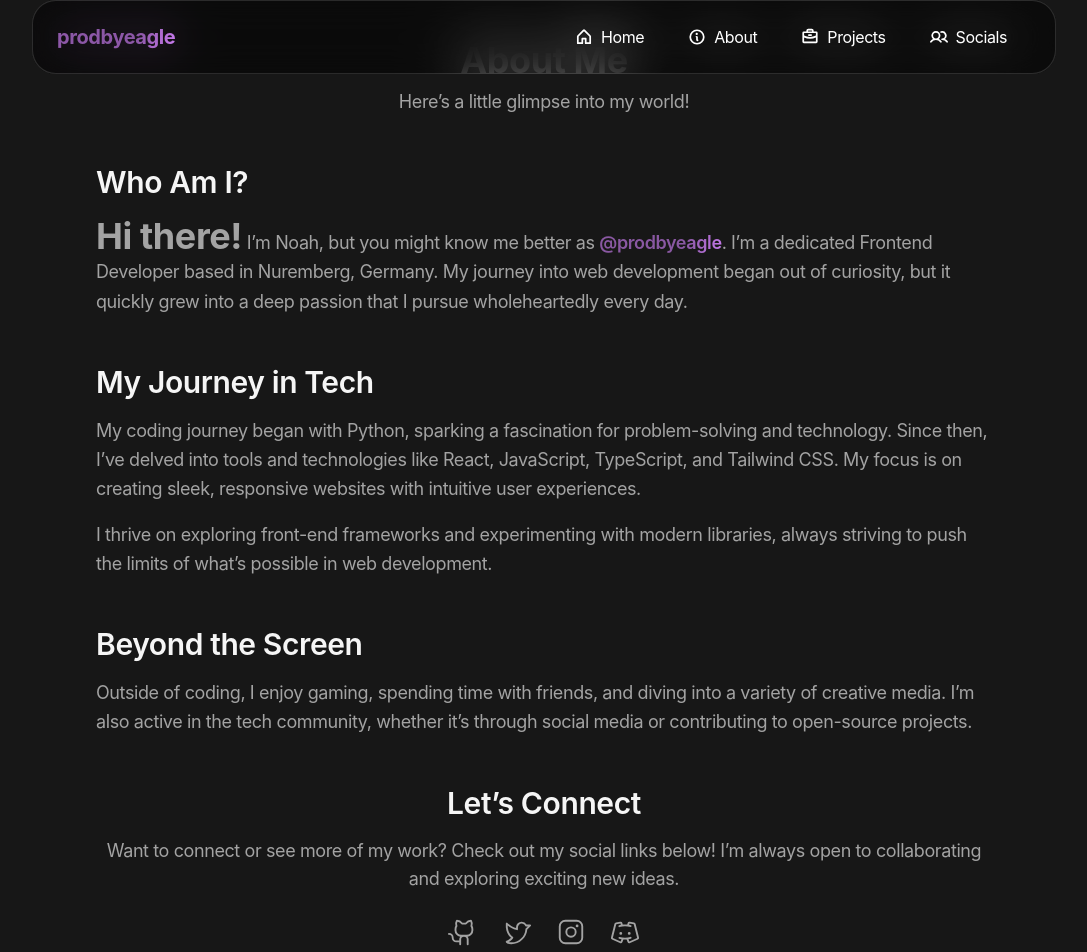
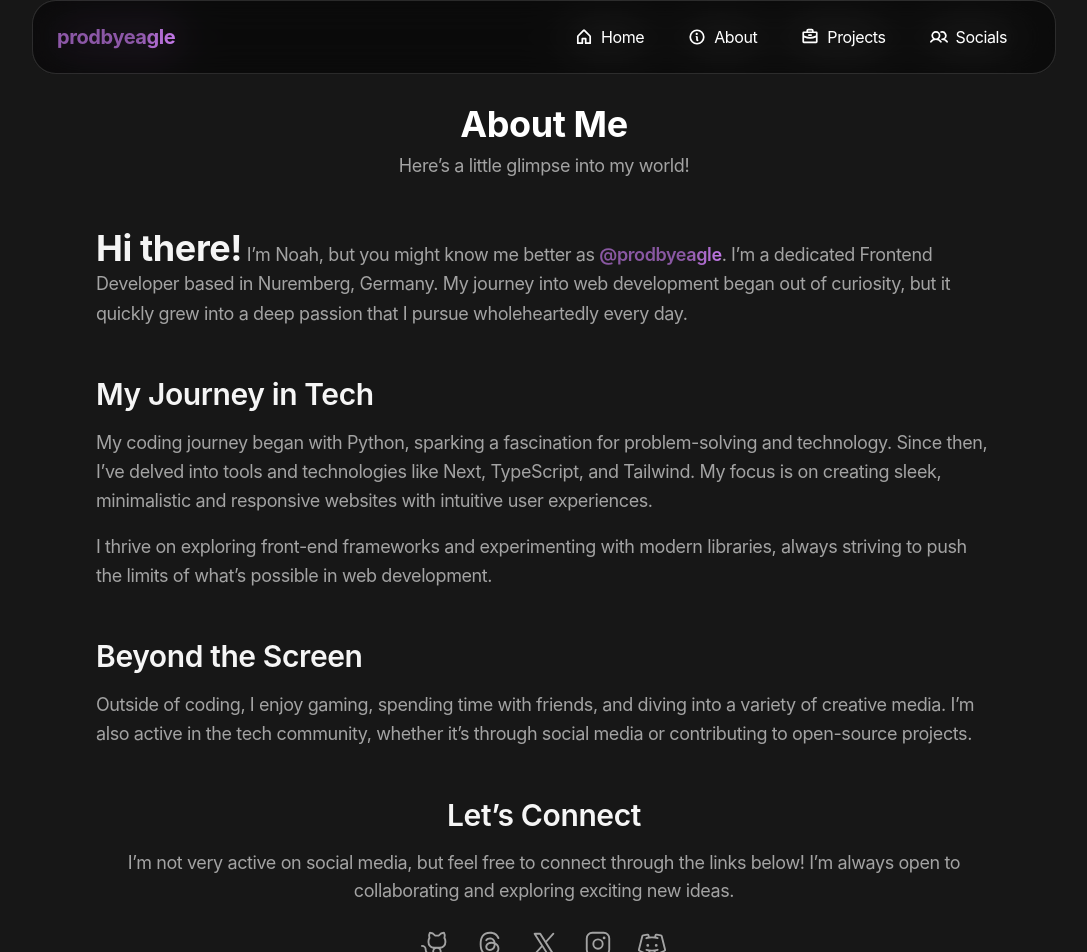
Before and after one commit to prodbyeagle/portfolio2, a React (Create React App) app: page /about in a window 1280 px wide. Shown: the part 24-976 px from the top of the page, without its empty margins (96-1183 px from the left). Built offline with nearby package versions, Linux system fonts and the light colour scheme; the HTML template or start-up script is replaced by a standard one.

Commit message:
updated ui and updated links

```diff
--- a/src/pages/About.tsx
+++ b/src/pages/About.tsx
@@ -1,11 +1,11 @@
 import React from 'react';
 import { Link } from 'react-router-dom';
-import { GithubLogo, TwitterLogo, InstagramLogo, DiscordLogo, ArrowLeft } from '@phosphor-icons/react';
+import { GithubLogo, XLogo, InstagramLogo, DiscordLogo, ArrowLeft, ThreadsLogo } from '@phosphor-icons/react';
 
 export const About: React.FC = () => {
    return (
       <div className="min-h-screen bg-neutral-900 text-white px-6 lg:px-12 py-16">
-         <div className="max-w-4xl mx-auto">
+         <div className="max-w-4xl mx-auto mt-16">
             <div className="text-center">
                <h1 className="text-4xl font-bold">About Me</h1>
                <p className="text-lg text-neutral-400 mt-2">Here’s a little glimpse into my world!</p>
@@ -13,9 +13,8 @@ export const About: React.FC = () => {
 
             <div className="mt-12 space-y-12">
                <section>
-                  <h2 className="text-3xl font-semibold text-neutral-100">Who Am I?</h2>
                   <p className="text-lg text-neutral-400 mt-4 leading-relaxed">
-                     <span className="text-4xl font-bold text-eagle">Hi there!</span> I’m Noah, but you might know me better as{' '}
+                     <span className="text-4xl font-bold text-neutral-100">Hi there!</span> I’m Noah, but you might know me better as{' '}
                      <span className="eagle-text font-semibold">@prodbyeagle</span>. I’m a dedicated Frontend Developer based in Nuremberg, Germany.
                      My journey into web development began out of curiosity, but it quickly grew into a deep passion that I pursue wholeheartedly every day.
                   </p>
@@ -25,7 +24,7 @@ export const About: React.FC = () => {
                   <h2 className="text-3xl font-semibold text-neutral-100">My Journey in Tech</h2>
                   <div className="mt-4 space-y-4">
                      <p className="text-lg text-neutral-400 leading-relaxed">
-                        My coding journey began with Python, sparking a fascination for problem-solving and technology. Since then, I’ve delved into tools and technologies like React, JavaScript, TypeScript, and Tailwind CSS. My focus is on creating sleek, responsive websites with intuitive user experiences.
+                        My coding journey began with Python, sparking a fascination for problem-solving and technology. Since then, I’ve delved into tools and technologies like Next, TypeScript, and Tailwind. My focus is on creating sleek, minimalistic and responsive websites with intuitive user experiences.
                      </p>
                      <p className="text-lg text-neutral-400 leading-relaxed">
                         I thrive on exploring front-end frameworks and experimenting with modern libraries, always striving to push the limits of what’s possible in web development.
@@ -44,27 +43,30 @@ export const About: React.FC = () => {
                <section className="text-center">
                   <h2 className="text-3xl font-semibold text-neutral-100">Let’s Connect</h2>
                   <p className="text-lg text-neutral-400 mt-4">
-                     Want to connect or see more of my work? Check out my social links below! I’m always open to collaborating and exploring exciting new ideas.
+                     I’m not very active on social media, but feel free to connect through the links below! I’m always open to collaborating and exploring exciting new ideas.
                   </p>
                   <div className="flex justify-center space-x-6 mt-6">
                      <a href="https://github.com/prodbyeagle" target="_blank" rel="noopener noreferrer">
-                        <GithubLogo className="text-3xl text-neutral-400 hover:text-eagle transition" />
+                        <GithubLogo className="text-3xl text-neutral-400 hover:text-white hover:scale-110 transition duration-300" />
                      </a>
-                     <a href="https://twitter.com/prodbyeagle" target="_blank" rel="noopener noreferrer">
-                        <TwitterLogo className="text-3xl text-neutral-400 hover:text-eagle transition" />
+                     <a href="https://threads.net/@prodbyeagle" target="_blank" rel="noopener noreferrer">
+                        <ThreadsLogo className="text-3xl text-neutral-400 hover:text-white hover:scale-110 transition duration-300" />
+                     </a>
+                     <a href="https://x.com/prodbyeagle" target="_blank" rel="noopener noreferrer">
+                        <XLogo className="text-3xl text-neutral-400 hover:text-white hover:scale-110 transition duration-300" />
                      </a>
                      <a href="https://instagram.com/prodbyeagle" target="_blank" rel="noopener noreferrer">
-                        <InstagramLogo className="text-3xl text-neutral-400 hover:text-eagle transition" />
+                        <InstagramLogo className="text-3xl text-neutral-400 hover:text-white hover:scale-110 transition-all duration-300" />
                      </a>
                      <a href="https://discord.gg/V33nExqB68" target="_blank" rel="noopener noreferrer">
-                        <DiscordLogo className="text-3xl text-neutral-400 hover:text-eagle transition" />
+                        <DiscordLogo className="text-3xl text-neutral-400 hover:text-white hover:scale-110 transition-all duration-300" />
                      </a>
                   </div>
                </section>
             </div>
 
             <div className="mt-16 text-center">
-               <Link to="/" className="text-eagle hover:underline flex items-center justify-center gap-2">
+               <Link to="/" className="text-neutral-100 hover:underline flex items-center justify-center gap-2">
                   <ArrowLeft /> Back to Home
                </Link>
             </div>
```
